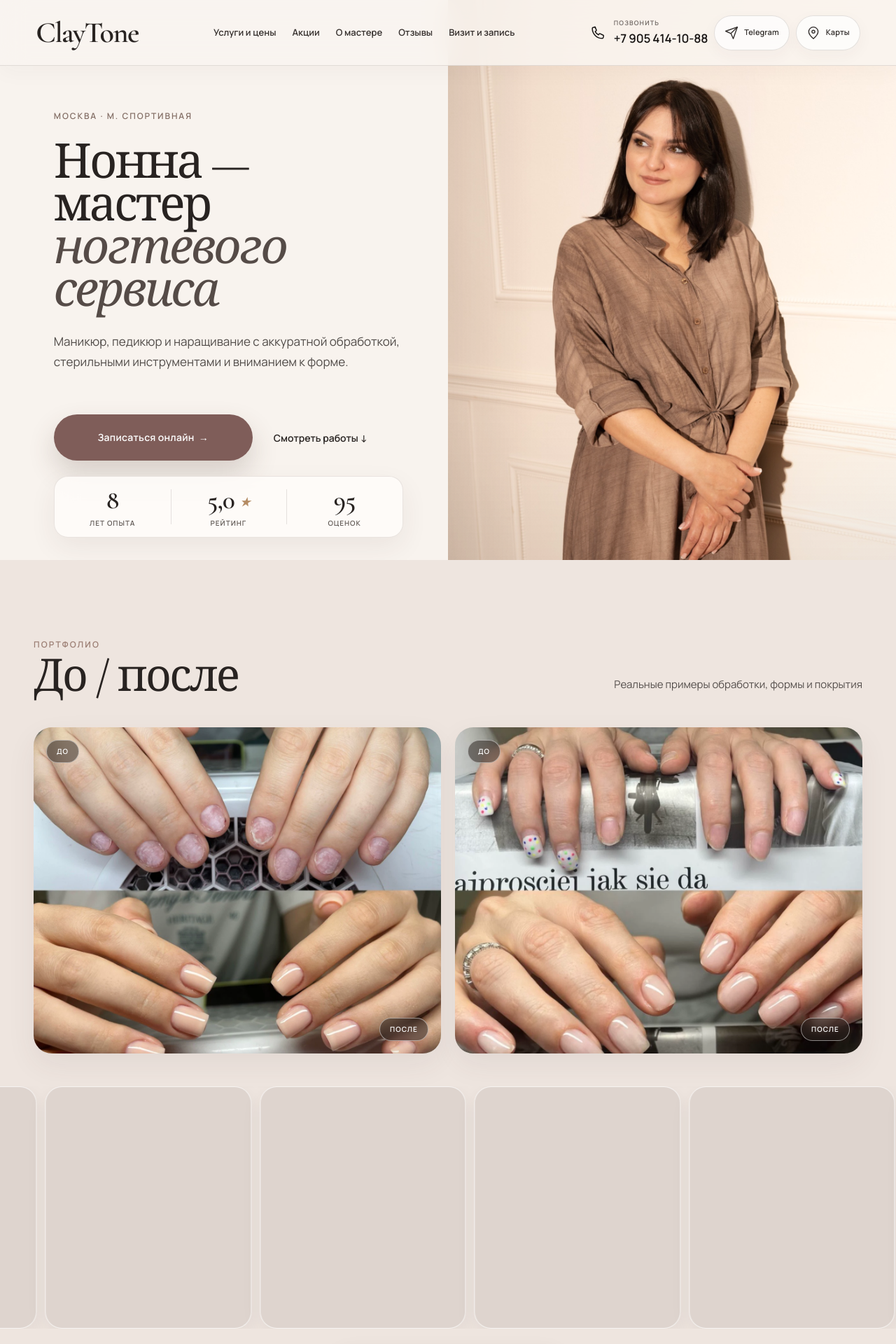
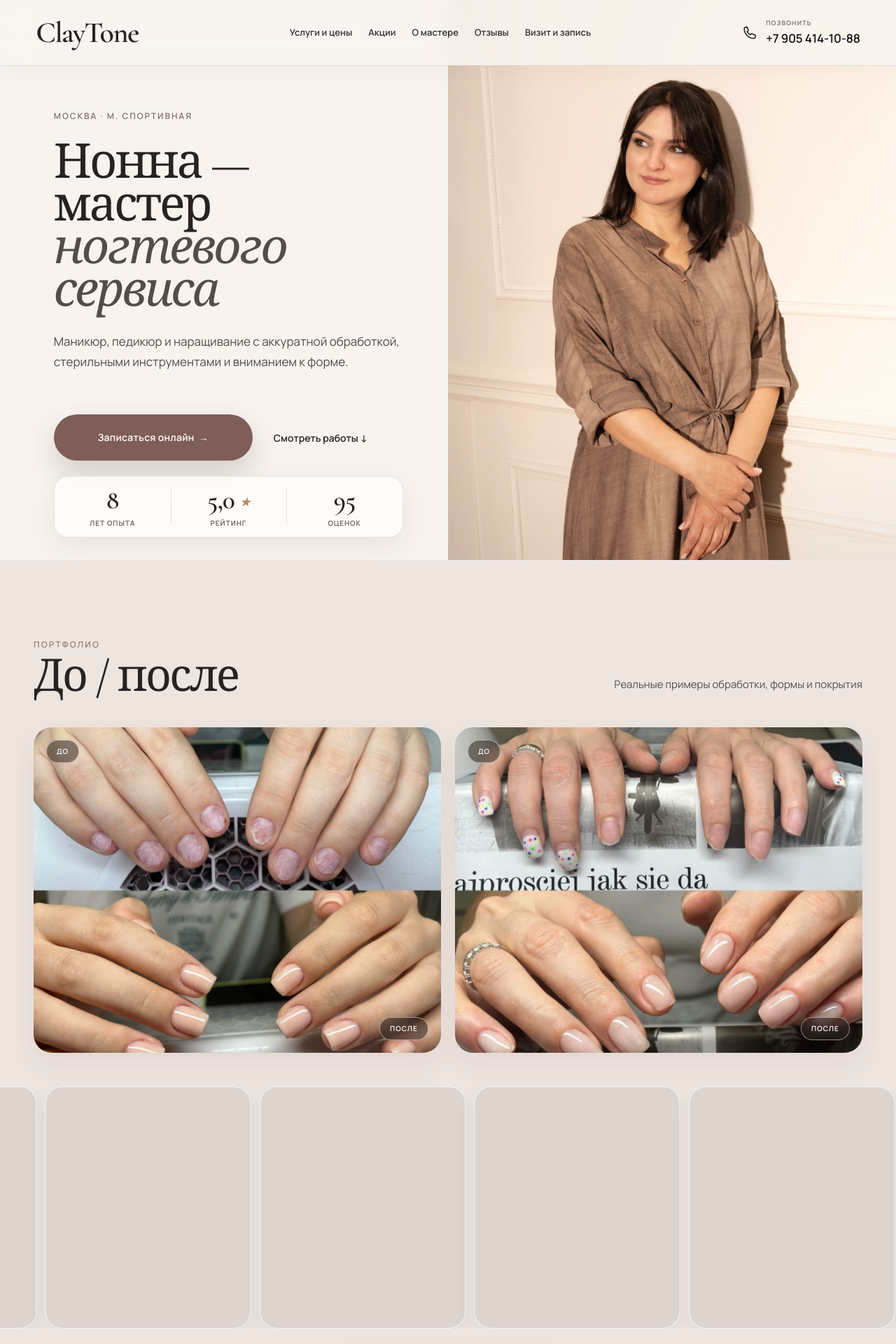
Before and after one commit to ichAEY/anastasia-tanem, a Next.js app: page / in a window 1280 px wide. Shown: the top 1920 px of the page at 70% size. Built offline with nearby package versions, Linux system fonts and the light colour scheme.

Commit message:
Safely smooth desktop and simplify hero contacts

```diff
--- a/app/desktop-performance.css
+++ b/app/desktop-performance.css
@@ -1,6 +1,14 @@
 /* Desktop-only performance pass. Keeps the current visual language and animations. */
 
 @media (min-width: 768px) {
+  /* Telegram and Maps are intentionally removed from the desktop hero/header. */
+  .dct-top-icon {
+    display: none !important;
+  }
+  .dct-top-actions {
+    gap: 0 !important;
+  }
+
   /* Large reveal effects were blurring entire sections while scrolling.
      Keep the fade + movement, but avoid the expensive full-section blur. */
   .mct-reveal {
@@ -13,19 +21,27 @@
 
   .mct-reveal.is-visible {
     filter: none;
+    will-change: auto;
   }
 
-  /* The two continuously moving strips stay on isolated paint layers. */
+  /* Continuously moving rows stay isolated on compositor-friendly layers. */
   .dct-gallery-viewport,
   .mct-review-viewport {
-    contain: paint;
+    contain: layout paint;
     isolation: isolate;
   }
 
   .dct-gallery-track,
   .mct-review-track {
+    will-change: transform;
+    transform: translateZ(0);
     backface-visibility: hidden;
     -webkit-backface-visibility: hidden;
+  }
+
+  .dct-gallery-module .dct-film-frame,
+  .mct-review-card {
+    contain: paint;
   }
 
   /* Skip painting large lower-page sections while they are far off screen.
@@ -54,11 +70,11 @@
   }
 }
 
-/* On a wide desktop the infinite portfolio strip should use the screen,
-   while the rest of the typography/content keeps its approved max width. */
+/* The infinite portfolio strip uses the screen edge-to-edge,
+   while the rest of the content keeps its approved max width. */
 @media (min-width: 1181px) {
   #mobile-portfolio .dct-film-strip {
-    width: calc(100vw - 48px);
+    width: 100vw;
     margin-left: 50%;
     transform: translateX(-50%);
   }
```
